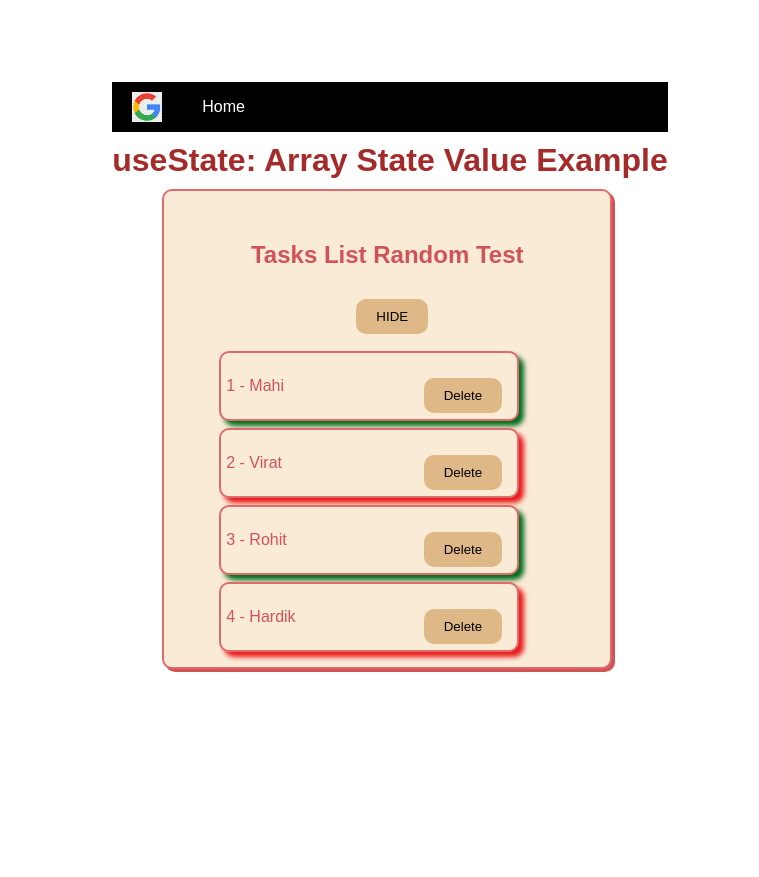
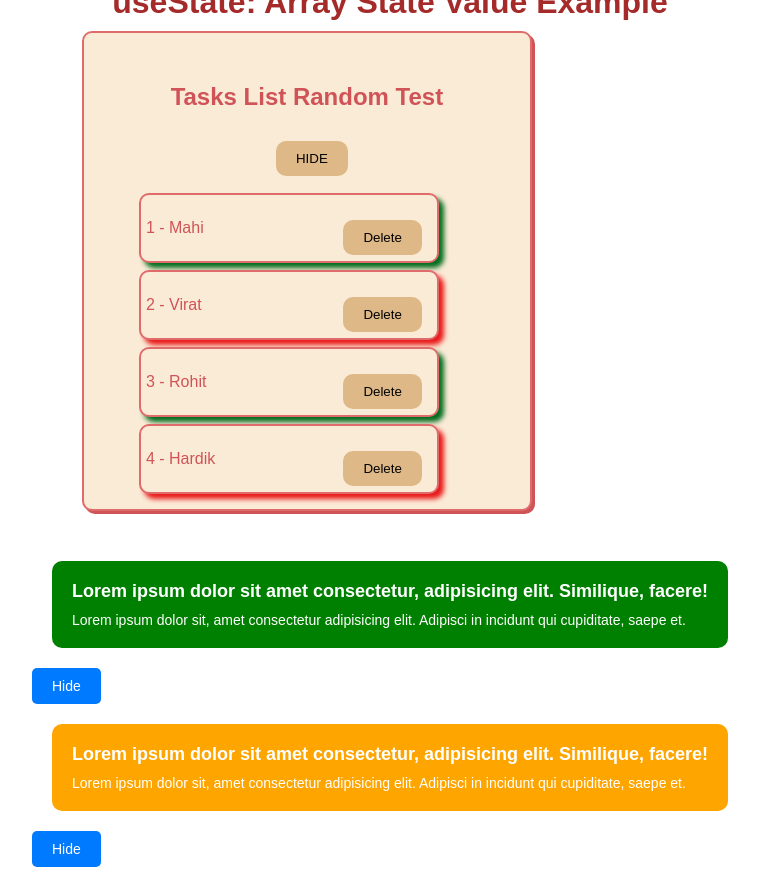
Before and after one commit to NiharikaKolisetty/taskmate, a React (Create React App) app: page / in a window 1280 px wide. Shown: the whole page, without its empty margins (250-1009 px from the left). Before the commit the page ends 800 px from the top, so only its background shows below. Built offline with nearby package versions, Linux system fonts and the light colour scheme.

Commit message:
seventh commit

```diff
--- a/src/App.css
+++ b/src/App.css
@@ -90,3 +90,59 @@
   .box1 li.incomplete {
     box-shadow: rgb(232, 25, 25) 5px 5px 5px;
   }
+
+
+  .box-card {
+    border-radius: 10px;
+    padding: 20px;
+    margin: 20px;
+    color: white;
+  }
+
+  /* Success result styles */
+  .box-card.success {
+    background-color: green;
+  }
+
+  /* Warning result styles */
+  .box-card.warning {
+    background-color: orange;
+  }
+
+  /* Error result styles */
+  .box-card.error {
+    background-color: red;
+  }
+
+  /* Title styles */
+  .box-card .title {
+    font-size: 18px;
+    font-weight: bold;
+    margin-bottom: 10px;
+  }
+
+  /* Description styles */
+  .box-card .description {
+    font-size: 14px;
+  }
+
+  /* Hidden class to hide the component */
+  .hidden {
+    display: none;
+  }
+
+  .toggle-button {
+    margin: 10px 0;
+    padding: 10px 20px;
+    background-color: #007bff;
+    color: white;
+    border: none;
+    border-radius: 5px;
+    cursor: pointer;
+    font-size: 14px;
+    display: block;
+  }
+
+  .toggle-button:hover {
+    background-color: #0056b3;
+  }
--- /dev/null
+++ b/src/components/BoxCard.js
@@ -0,0 +1,14 @@
+import { useState } from "react"
+const BoxCard = ({result,children}) => {
+    const[show, setShow] = useState(true);
+  return (
+    <div className={show? " ": "hidden"}>
+      <div className={`box-card ${result}`}>
+        {children}
+      </div>
+      <button className="toggle-button" onClick={()=> setShow(!show)}>Hide</button>
+    </div>
+  )
+}
+
+export default BoxCard
--- a/src/components/TaskList.js
+++ b/src/components/TaskList.js
@@ -1,5 +1,6 @@
 import { useState } from "react";
 import TaskCard from "./TaskCard";
+import BoxCard from "./BoxCard";
 
 const TaskList = (props) => {
   const [tasks, setTasks] = useState([
@@ -27,6 +28,16 @@ const TaskList = (props) => {
           ))}
         </ul>
       </div>
+
+      <BoxCard result="success">
+        <p className="title">Lorem ipsum dolor sit amet consectetur, adipisicing elit. Similique, facere!</p>
+        <p className="description">Lorem ipsum dolor sit, amet consectetur adipisicing elit. Adipisci in incidunt qui cupiditate, saepe et.</p>
+      </BoxCard>
+
+      <BoxCard result="warning">
+        <p className="title">Lorem ipsum dolor sit amet consectetur, adipisicing elit. Similique, facere!</p>
+        <p className="description">Lorem ipsum dolor sit, amet consectetur adipisicing elit. Adipisci in incidunt qui cupiditate, saepe et.</p>
+      </BoxCard>
     </div>
   );
 };
```
